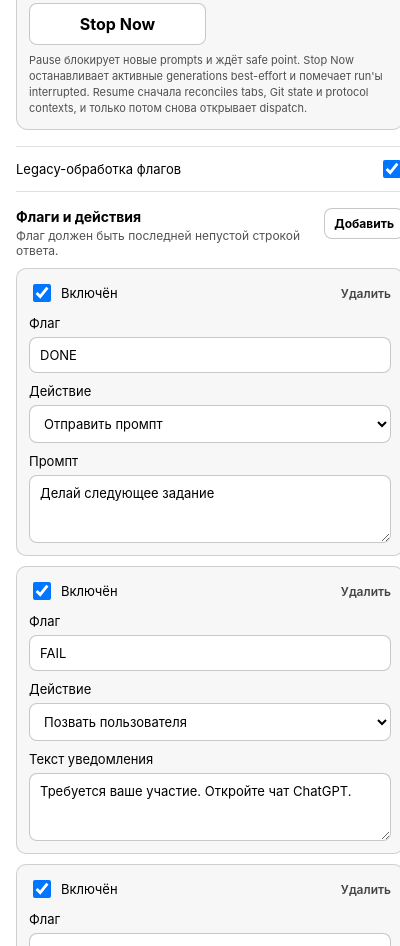
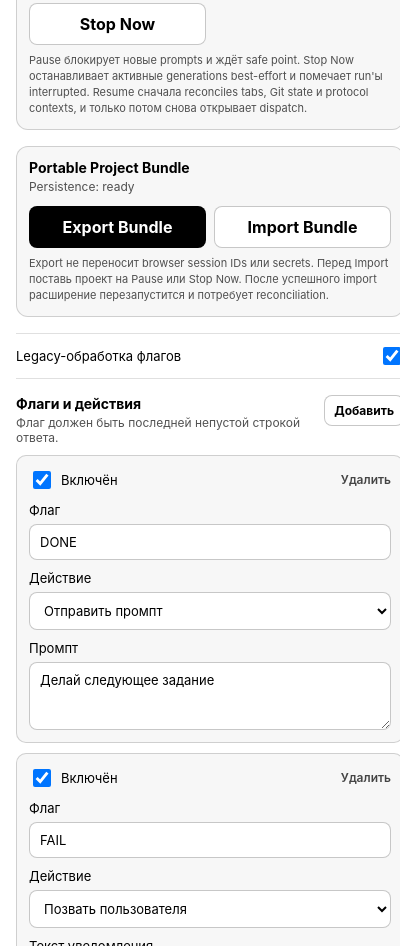
Before and after one commit to VadimAlekseyevich/ChatGPT-Orchestra, a browser extension: page popup.html in a window 400 px wide. Shown: the part 973-1919 px from the top of the page. Drawn offline with Linux system fonts and the light colour scheme.

Commit message:
Phase 11: add project bundle migration controls

```diff
--- a/popup.html
+++ b/popup.html
@@ -81,6 +81,21 @@
       <p class="hint">Pause блокирует новые prompts и ждёт safe point. Stop Now останавливает активные generations best-effort и помечает run'ы interrupted. Resume сначала reconciles tabs, Git state и protocol contexts, и только потом снова открывает dispatch.</p>
     </section>
 
+    <section class="orchestra-section" aria-labelledby="persistenceTitle">
+      <div class="section-heading">
+        <div>
+          <h2 id="persistenceTitle">Portable Project Bundle</h2>
+          <p id="persistenceStatus">Persistence: ready</p>
+        </div>
+      </div>
+      <div class="actions orchestra-actions">
+        <button id="exportProject" type="button">Export Bundle</button>
+        <button id="importProject" class="secondary" type="button">Import Bundle</button>
+      </div>
+      <input id="importProjectFile" type="file" accept="application/json,.json" hidden />
+      <p class="hint">Export не переносит browser session IDs или secrets. Перед Import поставь проект на Pause или Stop Now. После успешного import расширение перезапустится и потребует reconciliation.</p>
+    </section>
+
     <label class="toggle-row">
       <span>Legacy-обработка флагов</span>
       <input id="enabled" type="checkbox" />
```
